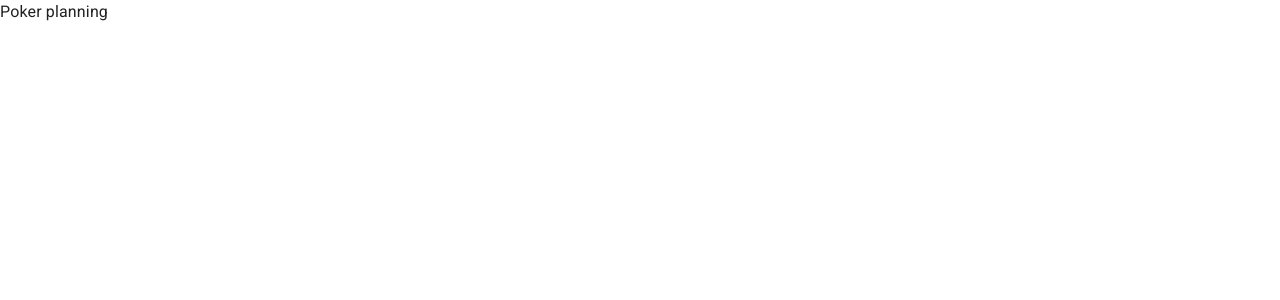
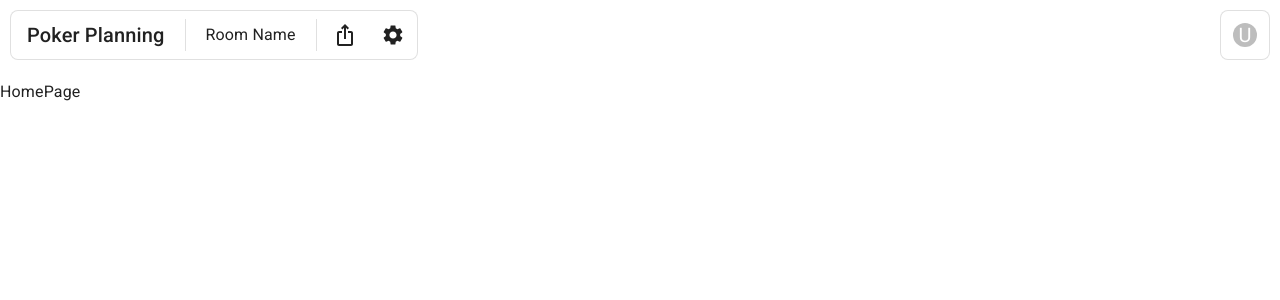
Before and after one commit to ModPhoenix/poker-planning, a React (Create React App) app in the folder client/: page / in a window 1280 px wide. Shown: the top 300 px of the page. Built offline with nearby package versions, Linux system fonts and the light colour scheme.

Commit message:
feat: add base PageLayout and Header components

```diff
--- a/client/src/App.tsx
+++ b/client/src/App.tsx
@@ -1,7 +1,7 @@
 import { ReactElement } from 'react';
 
-function App(): ReactElement {
-  return <div>Poker planning</div>;
+import { HomePage } from 'pages';
+
+export function App(): ReactElement {
+  return <HomePage />;
 }
-
-export default App;
--- /dev/null
+++ b/client/src/components/Header/index.tsx
@@ -0,0 +1,54 @@
+import IosShareIcon from '@mui/icons-material/IosShare';
+import SettingsIcon from '@mui/icons-material/Settings';
+import { Avatar, Typography } from '@mui/material';
+import Box from '@mui/material/Box';
+import Divider from '@mui/material/Divider';
+import { styled } from '@mui/material/styles';
+import { ReactElement } from 'react';
+
+const List = styled('div')(({ theme }) => ({
+  display: 'flex',
+  alignItems: 'center',
+  width: 'fit-content',
+  border: `1px solid ${theme.palette.divider}`,
+  borderRadius: theme.spacing(1),
+  background: theme.palette.background.paper,
+  '& svg': {
+    margin: theme.spacing(1.5),
+  },
+  '& hr': {
+    marginLeft: theme.spacing(0.5),
+    marginRight: theme.spacing(0.5),
+  },
+}));
+
+export function Header(): ReactElement {
+  return (
+    <Box
+      sx={{
+        display: 'flex',
+        justifyContent: 'space-between',
+      }}
+    >
+      <List>
+        <Typography
+          component="span"
+          variant="h6"
+          sx={{ marginLeft: 2, marginRight: 2 }}
+        >
+          Poker Planning
+        </Typography>
+        <Divider orientation="vertical" variant="middle" flexItem />
+        <Typography component="span" sx={{ marginLeft: 2, marginRight: 2 }}>
+          Room Name
+        </Typography>
+        <Divider orientation="vertical" variant="middle" flexItem />
+        <IosShareIcon />
+        <SettingsIcon />
+      </List>
+      <List>
+        <Avatar sx={{ width: 24, height: 24, m: 1.5 }}>U</Avatar>
+      </List>
+    </Box>
+  );
+}
--- /dev/null
+++ b/client/src/components/PageLayout/index.tsx
@@ -0,0 +1,21 @@
+import Box from '@mui/material/Box';
+import { ReactElement, ReactNode } from 'react';
+
+import { Header } from 'components/Header';
+
+interface PageLayoutProps {
+  children: ReactNode;
+}
+
+export function PageLayout({ children }: PageLayoutProps): ReactElement {
+  return (
+    <Box
+      sx={{ position: 'relative', display: 'flex', flexDirection: 'column' }}
+    >
+      <Box sx={{ position: 'absolute', top: 10, left: 10, right: 10 }}>
+        <Header />
+      </Box>
+      <Box sx={{ marginTop: 10 }}>{children}</Box>
+    </Box>
+  );
+}
--- /dev/null
+++ b/client/src/components/index.ts
@@ -0,0 +1,2 @@
+export * from './Header';
+export * from './PageLayout';
--- a/client/src/index.tsx
+++ b/client/src/index.tsx
@@ -5,7 +5,7 @@ import { render } from 'react-dom';
 
 import { theme } from 'styles';
 
-import App from './App';
+import { App } from './App';
 import reportWebVitals from './reportWebVitals';
 
 render(
--- /dev/null
+++ b/client/src/pages/HomePage/index.tsx
@@ -0,0 +1,7 @@
+import { ReactElement } from 'react';
+
+import { PageLayout } from 'components';
+
+export function HomePage(): ReactElement {
+  return <PageLayout>HomePage</PageLayout>;
+}
--- /dev/null
+++ b/client/src/pages/index.ts
@@ -0,0 +1 @@
+export * from './HomePage';
```
